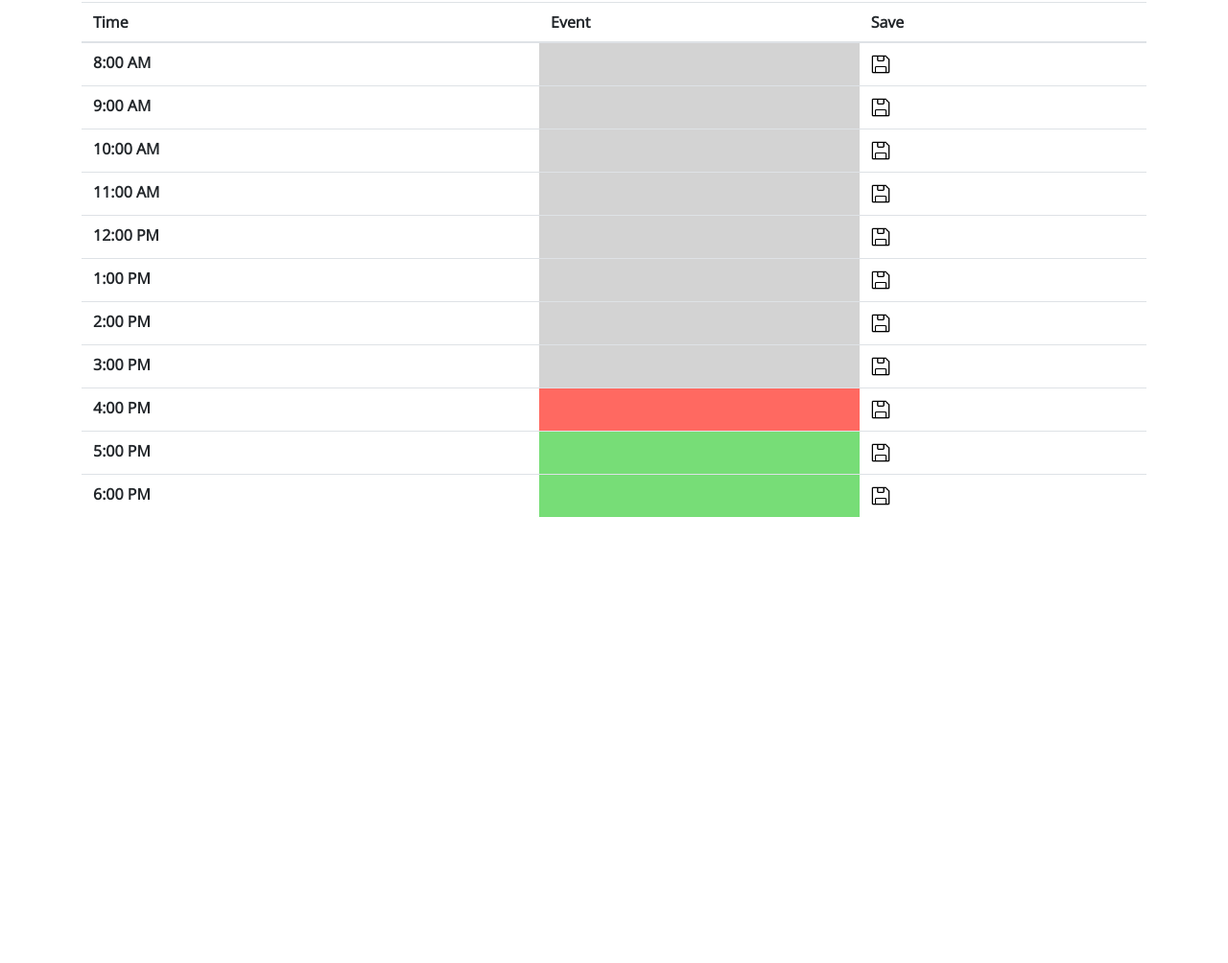
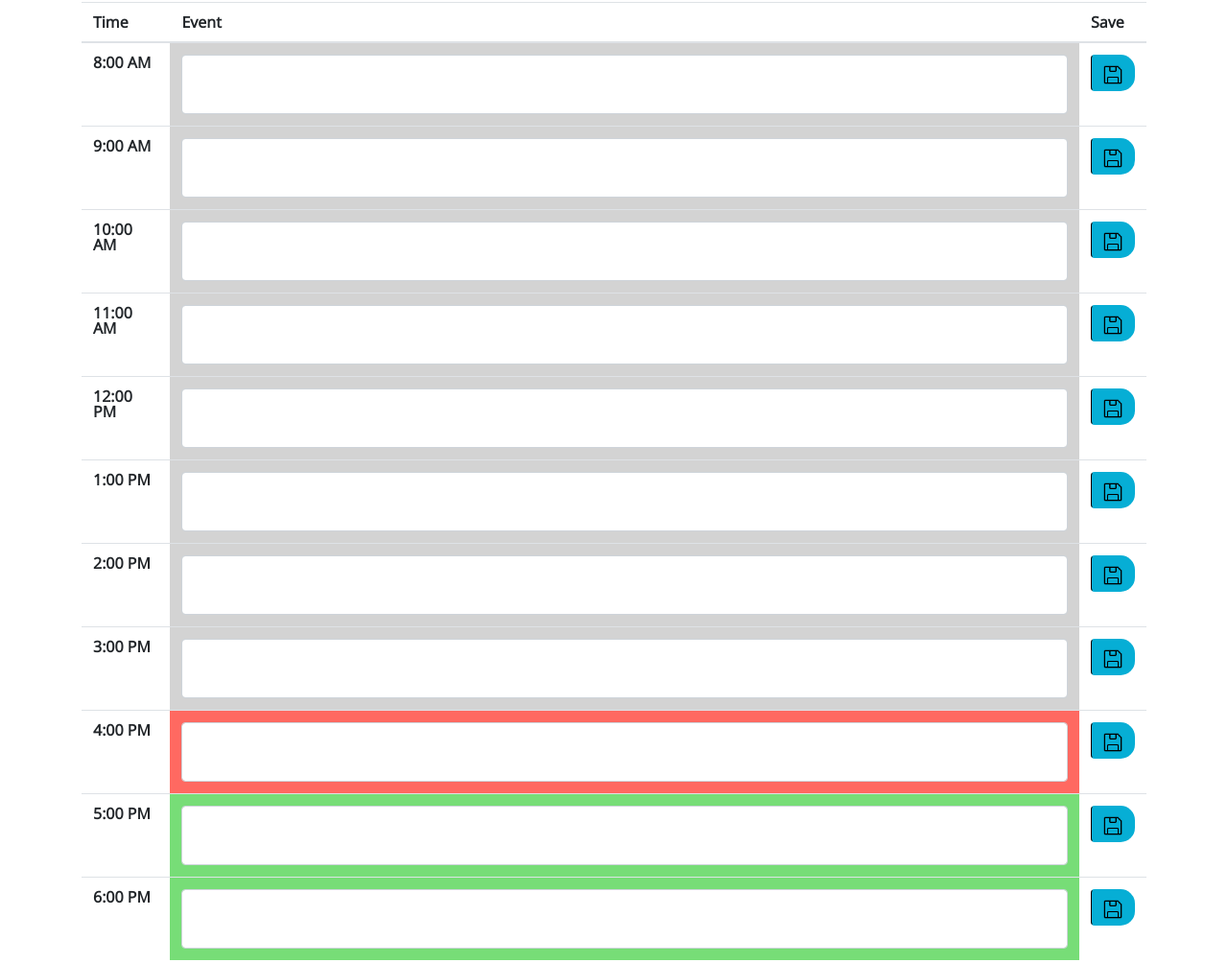
Before and after one commit to ila0406/Work-Day-Scheduler, a plain HTML site: page index.html in a window 1280 px wide. Shown: the part 334-1338 px from the top of the page at 96% size. Before the commit the page ends 889 px from the top, so only its background shows below. Drawn offline with nearby package versions, Linux system fonts and the light colour scheme.

Commit message:
text boxes and save buttons

```diff
--- a/index.html
+++ b/index.html
@@ -21,7 +21,6 @@
     <link rel="stylesheet" href="./assets/css/style.css" />
     <title>Work Day Scheduler</title>
   </head>
-
   <body>
     <header class="jumbotron">
       <h1 class="display-3">Work Day Scheduler</h1>
@@ -40,79 +39,123 @@
         <tbody id="planner-table">
           <tr>
             <th class="time-tbl" scope="row">8:00 AM</th>
-            <td class="plan-event" data-toggle="modal" data-target="#plannerModal" id="projectTime8"></td>
+            <td class="plan-event" data-toggle="modal" data-target="#plannerModal" id="projectTime8">
+              <textarea id="projectTime8" value="" type="text" cols="100" rows="2" class="form-control description textarea"></textarea>
+            </td>
             <td class="plan-save">
+              <button id="project8btn" class="btn saveBtn" type="button" onClick="button(8)">
                 <img class="save-img" src="./assets/images/diskette.png" alt="Save icons created by Yogi Aprelliyanto - Flaticon">
+              </button>
             </td>
           </tr>
           <tr>
             <th class="time-tbl" scope="row">9:00 AM</th>
-            <td class="plan-event" data-toggle="modal" data-target="#plannerModal" id="projectTime9"></td>
+            <td class="plan-event" data-toggle="modal" data-target="#plannerModal" id="projectTime9">
+              <textarea id="projectTime9" value="" type="text" cols="100" rows="2" class="form-control description textarea"></textarea>
+            </td>
             <td class="plan-save">
+              <button id="project9btn" class="btn saveBtn" type="button" onClick="button(9)">
                 <img class="save-img" src="./assets/images/diskette.png" alt="Save icons created by Yogi Aprelliyanto - Flaticon">
+              </button>
             </td>
           </tr>
           <tr>
             <th class="time-tbl" scope="row">10:00 AM</th>
-            <td class="plan-event" data-toggle="modal" data-target="#plannerModal" id="projectTime10"></td>
+            <td class="plan-event" data-toggle="modal" data-target="#plannerModal" id="projectTime10">
+              <textarea id="projectTime10" value="" type="text" cols="100" rows="2" class="form-control description textarea"></textarea>
+            </td>
             <td class="plan-save">
+              <button id="project10btn" class="btn saveBtn" type="button" onClick="button(10)">
                 <img class="save-img" src="./assets/images/diskette.png" alt="Save icons created by Yogi Aprelliyanto - Flaticon">
+              </button>
             </td>
           </tr>
           <tr>
             <th class="time-tbl" scope="row">11:00 AM</th>
-            <td class="plan-event" data-toggle="modal" data-target="#plannerModal" id="projectTime11"></td>
+            <td class="plan-event" data-toggle="modal" data-target="#plannerModal" id="projectTime11">
+              <textarea id="projectTime11" value="" type="text" cols="100" rows="2" class="form-control description textarea"></textarea>
+            </td>
             <td class="plan-save">
+              <button id="project11btn" class="btn saveBtn" type="button" onClick="button(11)">
                 <img class="save-img" src="./assets/images/diskette.png" alt="Save icons created by Yogi Aprelliyanto - Flaticon">
+              </button>
             </td>
           </tr>
           <tr>
             <th class="time-tbl" scope="row">12:00 PM</th>
-            <td class="plan-event" data-toggle="modal" data-target="#plannerModal" id="projectTime12"></td>
+            <td class="plan-event" data-toggle="modal" data-target="#plannerModal" id="projectTime12">
+              <textarea id="projectTime12" value="" type="text" cols="100" rows="2" class="form-control description textarea"></textarea>
+            </td>
             <td class="plan-save">
+              <button id="project12btn" class="btn saveBtn" type="button" onClick="button(12)">
                 <img class="save-img" src="./assets/images/diskette.png" alt="Save icons created by Yogi Aprelliyanto - Flaticon">
+              </button>
             </td>
           </tr>
           <tr>
             <th class="time-tbl" scope="row">1:00 PM</th>
-            <td class="plan-event" data-toggle="modal" data-target="#plannerModal" id="projectTime13"></td>
+            <td class="plan-event" data-toggle="modal" data-target="#plannerModal" id="projectTime13">
+              <textarea id="projectTime13" value="" type="text" cols="100" rows="2" class="form-control description textarea"></textarea>
+            </td>
             <td class="plan-save">
+              <button id="project13btn" class="btn saveBtn" type="button" onClick="button(13)">
                 <img class="save-img" src="./assets/images/diskette.png" alt="Save icons created by Yogi Aprelliyanto - Flaticon">
+              </button>
             </td>
           </tr>
           <tr>
             <th class="time-tbl" scope="row">2:00 PM</th>
-            <td class="plan-event" data-toggle="modal" data-target="#plannerModal" id="projectTime14"></td>
+            <td class="plan-event" data-toggle="modal" data-target="#plannerModal" id="projectTime14">
+              <textarea id="projectTime14" value="" type="text" cols="100" rows="2" class="form-control description textarea"></textarea>
+            </td>
             <td class="plan-save">
+              <button id="project14btn" class="btn saveBtn" type="button" onClick="button(14)">
                 <img class="save-img" src="./assets/images/diskette.png" alt="Save icons created by Yogi Aprelliyanto - Flaticon">
+              </button>
             </td>
           </tr>
           <tr>
             <th class="time-tbl" scope="row">3:00 PM</th>
-            <td class="plan-event" data-toggle="modal" data-target="#plannerModal" id="projectTime15"></td>
+            <td class="plan-event" data-toggle="modal" data-target="#plannerModal" id="projectTime15">
+              <textarea id="projectTime15" value="" type="text" cols="100" rows="2" class="form-control description textarea"></textarea>
+            </td>
             <td class="plan-save">
+              <button id="project15btn" class="btn saveBtn" type="button" onClick="button(15)">
                 <img class="save-img" src="./assets/images/diskette.png" alt="Save icons created by Yogi Aprelliyanto - Flaticon">
+              </button>
             </td>
           </tr>
           <tr>
             <th class="time-tbl" scope="row">4:00 PM</th>
-            <td class="plan-event" data-toggle="modal" data-target="#plannerModal" id="projectTime16"></td>
+            <td class="plan-event" data-toggle="modal" data-target="#plannerModal" id="projectTime16">
+              <textarea id="projectTime16" value="" type="text" cols="100" rows="2" class="form-control description textarea"></textarea>
+            </td>
             <td class="plan-save">
+              <button id="project16btn" class="btn saveBtn" type="button" onClick="button(16)">
                 <img class="save-img" src="./assets/images/diskette.png" alt="Save icons created by Yogi Aprelliyanto - Flaticon">
+              </button>
             </td>
           </tr>
           <tr>
             <th class="time-tbl" scope="row">5:00 PM</th>
-            <td class="plan-event" data-toggle="modal" data-target="#plannerModal" id="projectTime17"></td>
+            <td class="plan-event" data-toggle="modal" data-target="#plannerModal" id="projectTime17">
+              <textarea id="projectTime17" value="" type="text" cols="100" rows="2" class="form-control description textarea"></textarea>
+            </td>
             <td class="plan-save">
+              <button id="project17btn" class="btn saveBtn" type="button" onClick="button(17)">
                 <img class="save-img" src="./assets/images/diskette.png" alt="Save icons created by Yogi Aprelliyanto - Flaticon">
+              </button>
             </td>
           </tr>
           <tr>
             <th class="time-tbl" scope="row">6:00 PM</th>
-            <td class="plan-event" data-toggle="modal" data-target="#plannerModal" id="projectTime18"></td>
+            <td class="plan-event" data-toggle="modal" data-target="#plannerModal" id="projectTime18">
+              <textarea id="projectTime18" value="" type="text" cols="100" rows="2" class="form-control description textarea"></textarea>
+            </td>
             <td class="plan-save">
+              <button id="project18btn" class="btn saveBtn" type="button" onClick="button(18)">
                 <img class="save-img" src="./assets/images/diskette.png" alt="Save icons created by Yogi Aprelliyanto - Flaticon">
+              </button>
             </td>
           </tr>
         </tbody>
```
Lines whose indentation alone changed are shown as unchanged.
